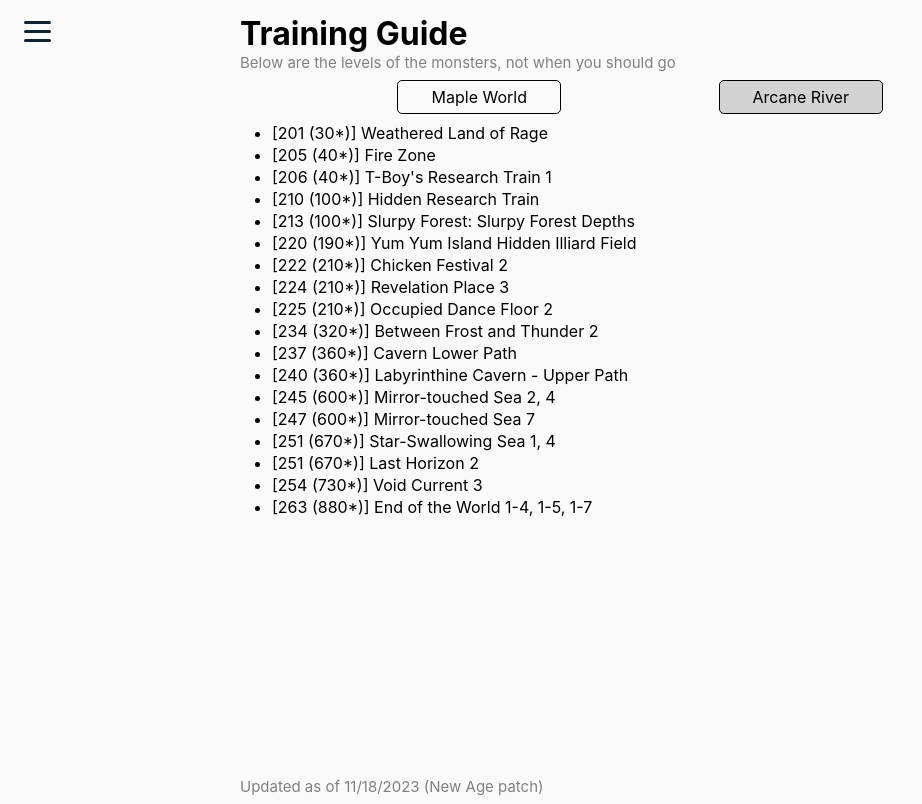
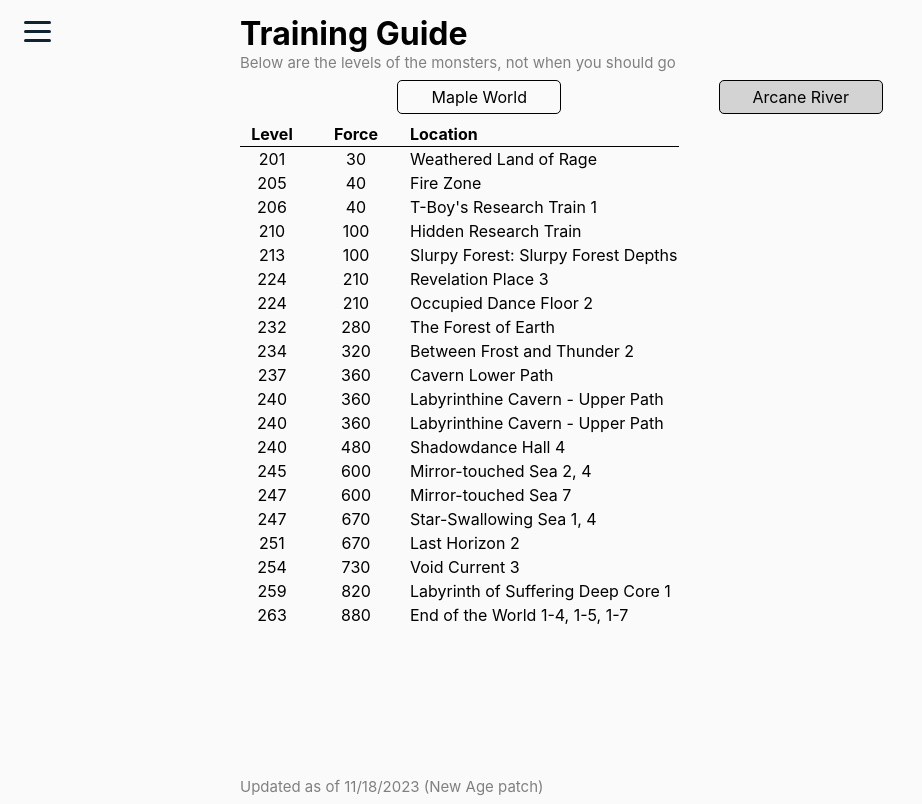
Before and after one commit to eryuelle/eryuelle.github.io, a Next.js app: page /training in a window 1280 px wide. Both pictures are taken after a click on the element "Arcane River". Shown: the whole page, without its empty margins (0-922 px from the left). Built offline with nearby package versions, Linux system fonts and the light colour scheme.

Commit message:
Training for Arcane River

```diff
--- a/pages/_app.css
+++ b/pages/_app.css
@@ -78,6 +78,10 @@
 
 .text-center {
   text-align: center;
+}
+
+.w-60 {
+  width: 60px;
 }
 
 .w-100 {
--- a/pages/training.tsx
+++ b/pages/training.tsx
@@ -2,122 +2,233 @@
 
 interface Map {
   name: string;
-  range: string;
-  force?: string;
+  level: number;
+  force?: number;
 }
 
 interface TrainingTableProps {
   maps: Map[];
 }
 
-const maps = [
+const MAPLE_WORLD = [
   {
     name: "Character Quest",
-    range: "1~30",
+    level: 1,
   },
   {
     name: "Savage Terminal Maps",
-    range: "1~30",
+    level: 10,
   },
   {
     name: "Theme Dungeons",
-    range: "30~60",
+    level: 30,
   },
   {
     name: "Silent Swamp",
-    range: "66",
+    level: 66,
   },
   {
     name: "Cave Cliff",
-    range: "68",
+    level: 68,
   },
   {
     name: "Stairway to the Sky I",
-    range: "71",
+    level: 71,
   },
   {
     name: "Ice Valley II",
-    range: "81",
+    level: 81,
   },
   {
     name: "Tent of the Entertainers",
-    range: "86",
+    level: 86,
   },
   {
     name: "Sahel 2",
-    range: "90",
+    level: 90,
   },
   {
     name: "Lab - Area C-2: Authorized Personnel Only",
-    range: "95",
+    level: 95,
   },
   {
     name: "Minar Forest: West Border",
-    range: "104",
+    level: 104,
   },
   {
     name: "Toy Factory <Process 1> Zone 5",
-    range: "113",
+    level: 113,
   },
   {
     name: " Fantasy Theme World: Extreme Station <3>",
-    range: "123",
+    level: 123,
   },
   {
-    name: "Korean Folk Town",
-    range: "130~140",
+    name: "Korean Folk Town: Moonlight Ridge",
+    level: 137,
   },
   {
     name: "Partem: Keeper's Path 4 (req. lv 135)",
-    range: "142",
+    level: 142,
   },
   {
     name: "Kerning Tower: 2F Cafe <2, 3> (has SF)",
-    range: "149",
+    level: 149,
   },
   {
     name: "Kerning Tower: 5F Cosmetic Shops <3> (has SF)",
-    range: "155",
+    level: 155,
   },
   {
     name: "Showa Street 2",
-    range: "164",
+    level: 164,
   },
   {
     name: "Boswell Field IV",
-    range: "167",
+    level: 167,
   },
   {
-    name: "Kritias: Forest of [Pain 2, Scorching 2, Sorrow 4]",
-    range: "170~186",
+    name: "Kritias: Forest of Pain 2",
+    level: 171,
   },
   {
     name: "Corridor 203 (has SF)",
-    range: "175",
+    level: 175,
+  },
+  {
+    name: "Kritias: Forest of Scorching 2",
+    level: 180,
   },
   {
     name: "Dingy Brawl 'n' Bash Club 3 (req. level 175)",
-    range: "182",
+    level: 182,
+  },
+  {
+    name: "Kritias: Forest of Sorrow 4",
+    level: 185,
   },
   {
     name: "Twilight Perion: Deserted Southern Ridge (has SF)",
-    range: "190",
+    level: 190,
   },
   {
-    name: " Fox Tree Top Path (req. lv 180 + quests)",
-    range: "191",
+    name: "Fox Tree Top Path (req. lv 180 + quests)",
+    level: 191,
   },
   {
     name: "Fox Tree Lower Path (req. lv 180 + quests)",
-    range: "194",
+    level: 194,
   },
   {
     name: "Twilight Perion: Forsaken Excavation Site 2",
-    range: "195",
+    level: 195,
   },
   {
     name: "[Haven] Scrapyard Quests",
-    range: "199",
+    level: 199,
+  },
+];
+
+const ARCANE_RIVER = [
+  {
+    name: "Weathered Land of Rage",
+    level: 201,
+    force: 30,
+  },
+  {
+    name: "Fire Zone",
+    level: 205,
+    force: 40,
+  },
+  {
+    name: "T-Boy's Research Train 1",
+    level: 206,
+    force: 40,
+  },
+  {
+    name: "Hidden Research Train",
+    level: 210,
+    force: 100,
+  },
+  {
+    name: "Slurpy Forest: Slurpy Forest Depths",
+    level: 213,
+    force: 100,
+  },
+  {
+    name: "Revelation Place 3",
+    level: 224,
+    force: 210,
+  },
+  {
+    name: "Occupied Dance Floor 2",
+    level: 224,
+    force: 210,
+  },
+  {
+    name: "The Forest of Earth",
+    level: 232,
+    force: 280,
+  },
+  {
+    name: "Between Frost and Thunder 2",
+    level: 234,
+    force: 320,
+  },
+  {
+    name: "Cavern Lower Path",
+    level: 237,
+    force: 360,
+  },
+  {
+    name: "Labyrinthine Cavern - Upper Path",
+    level: 240,
+    force: 360,
+  },
+  {
+    name: "Labyrinthine Cavern - Upper Path",
+    level: 240,
+    force: 360,
+  },
+  {
+    name: "Shadowdance Hall 4",
+    level: 240,
+    force: 480,
+  },
+  {
+    name: "Mirror-touched Sea 2, 4",
+    level: 245,
+    force: 600,
+  },
+  {
+    name: "Mirror-touched Sea 7",
+    level: 247,
+    force: 600,
+  },
+  {
+    name: "Star-Swallowing Sea 1, 4",
+    level: 247,
+    force: 670,
+  },
+  {
+    name: "Last Horizon 2",
+    level: 251,
+    force: 670,
+  },
+  {
+    name: "Void Current 3",
+    level: 254,
+    force: 730,
+  },
+  {
+    name: "Labyrinth of Suffering Deep Core 1",
+    level: 259,
+    force: 820,
+  },
+  {
+    name: "End of the World 1-4, 1-5, 1-7",
+    level: 263,
+    force: 880,
   },
 ];
 
@@ -126,7 +237,8 @@
     return maps.map((map) => {
       return (
         <tr>
-          <td className="padding-2 text-center">{map.range}</td>
+          <td className="padding-2 text-center">{map.level}</td>
+          { map.force !== undefined ? <td className="padding-2 text-center">{map.force}</td> : <></> }
           <td className="padding-2">{map.name}</td>
         </tr>
       );
@@ -136,7 +248,11 @@
   return (
     <table className="tmargin-8">
       <thead className="bordered-bottom bold">
-        <td className="w-100 padding-2 text-center">Level</td>
+        { maps[0].force !== undefined ?
+          <td className="w-60 padding-2 text-center">Level</td> :
+          <td className="w-100 padding-2 text-center">Level</td>
+        }
+        { maps[0].force !== undefined ? <td className="w-100 padding-2 text-center">Force</td> : <></> }
         <td className="padding-2">Location</td>
       </thead>
       { iter() }
@@ -146,29 +262,8 @@
 
 export default function Index() {
   const tabs = {
-    "Maple World": <TrainingTable maps={maps} />,
-    "Arcane River": (
-      <ul>
-        <li>[201 (30*)] Weathered Land of Rage</li>
-        <li>[205 (40*)] Fire Zone</li>
-        <li>[206 (40*)] T-Boy's Research Train 1</li>
-        <li>[210 (100*)] Hidden Research Train</li>
-        <li>[213 (100*)] Slurpy Forest: Slurpy Forest Depths</li>
-        <li>[220 (190*)] Yum Yum Island Hidden Illiard Field</li>
-        <li>[222 (210*)] Chicken Festival 2</li>
-        <li>[224 (210*)] Revelation Place 3</li>
-        <li>[225 (210*)] Occupied Dance Floor 2</li>
-        <li>[234 (320*)] Between Frost and Thunder 2</li>
-        <li>[237 (360*)] Cavern Lower Path</li>
-        <li>[240 (360*)] Labyrinthine Cavern - Upper Path</li>
-        <li>[245 (600*)] Mirror-touched Sea 2, 4</li>
-        <li>[247 (600*)] Mirror-touched Sea 7</li>
-        <li>[251 (670*)] Star-Swallowing Sea 1, 4</li>
-        <li>[251 (670*)] Last Horizon 2</li>
-        <li>[254 (730*)] Void Current 3</li>
-        <li>[263 (880*)] End of the World 1-4, 1-5, 1-7</li>
-      </ul>
-    ),
+    "Maple World": <TrainingTable maps={MAPLE_WORLD} />,
+    "Arcane River": <TrainingTable maps={ARCANE_RIVER} />,
   };
 
   return (
```
Also changed, not shown: 7 other files (tests, documents, lock files or other folders).
